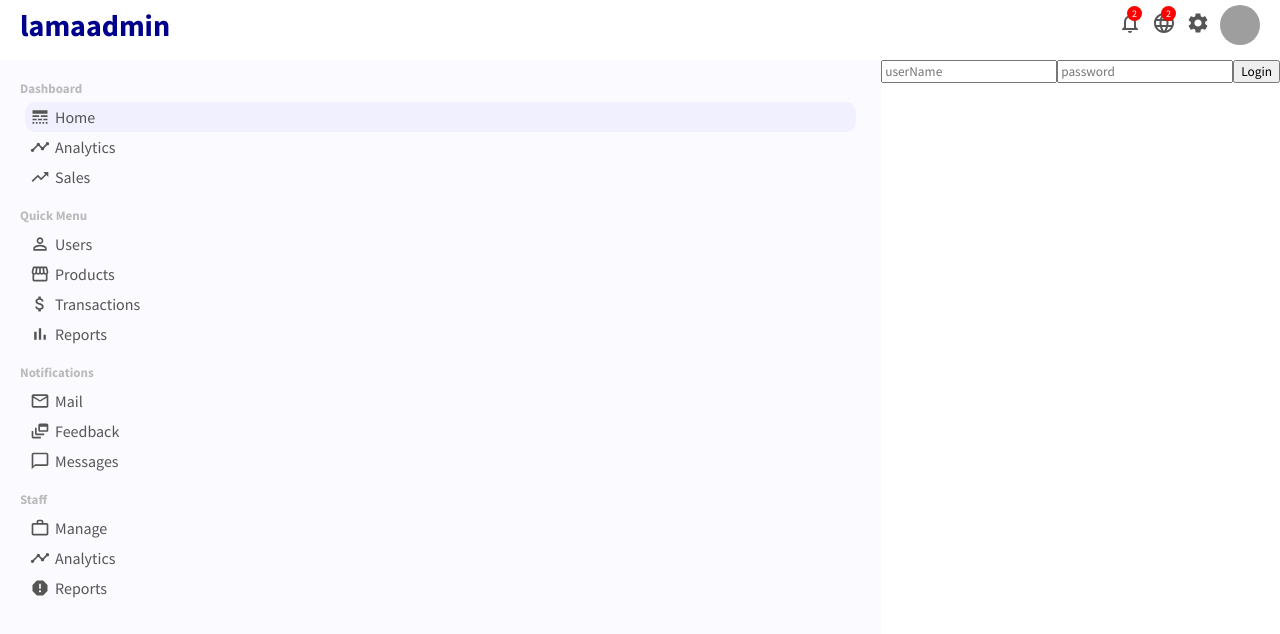
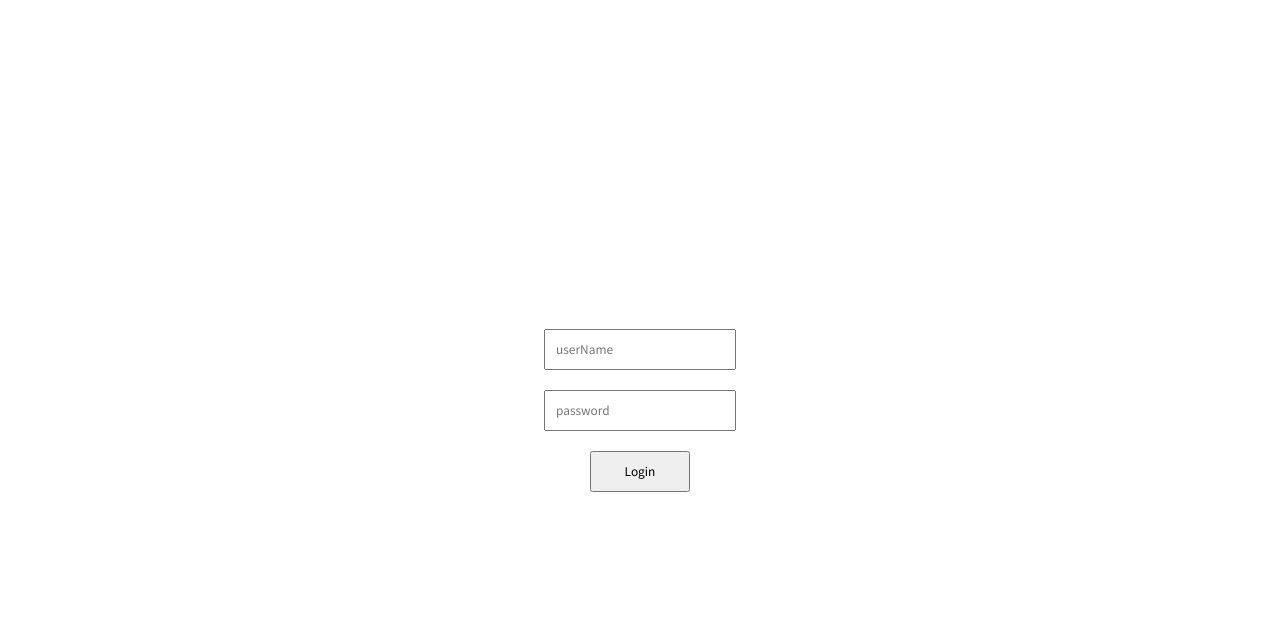
Before and after one commit to uchendu1/fullStackShoppingAsAnAdmin, a React (Create React App) app: page /login in a window 1280 px wide. Shown: the top 634 px of the page. Built offline with nearby package versions, Linux system fonts and the light colour scheme; grey boxes are pictures that could not be loaded.

Commit message:
dynamically rendering layouts

```diff
--- a/src/App.js
+++ b/src/App.js
@@ -1,5 +1,4 @@
-import Sidebar from "./components/sidebar/Sidebar";
-import Topbar from "./components/topbar/Topbar";
+
 import "./App.css";
 import Home from "./pages/home/Home";
 import { BrowserRouter as Router, Routes, Route } from "react-router-dom";
@@ -9,29 +8,54 @@ import NewUser from "./pages/newUser/NewUser";
 import ProductList from "./pages/productList/ProductList";
 import Product from "./pages/product/Product";
 import NewProduct from "./pages/newProduct/NewProduct";
-import Login from "./pages/Login/Login"
+import Login from "./pages/Login/Login";
 
 function App() {
+
+
   return (
     <Router>
-      <Topbar />
-      <div className="container">
-        <Sidebar />
+      {/* <Topbar /> */}
+       <div className="container">
+         {/* <Sidebar />  */}
         <Routes>
           <Route exact path="/" element={<Home />} />
 
-          <Route exact path="/users" element={<UserList />} />
-          <Route exact path="/user/:userId" element={<User />} />
-          <Route exact path="/newUser" element={<NewUser />} />
-          <Route exact path="/products" element={<ProductList />} />
-          <Route exact path="/product/:productId" element={<Product />} />
-          <Route exact path="/newproduct" element={<NewProduct />} />
-          <Route exact path="/login" element={<Login />} />
+          <Route  path="/users" element={<UserList />} />
+          <Route  path="/user/:userId" element={<User />} />
+          <Route  path="/newUser" element={<NewUser />} />
+          <Route  path="/products" element={<ProductList />} />
+          <Route  path="/product/:productId" element={<Product />} />
+          <Route  path="/newproduct" element={<NewProduct />} />
+          <Route  path="/login" element={<Login />} />
 
         </Routes>
-      </div>
+       </div>
     </Router>
   );
 }
 
+// function App() {
+//   return (
+//     <Router>
+//       <Routes>
+//         <Route exact path="/login" element={<Login />} />
+
+//         <Topbar />
+//         <div className="container">
+//           <Sidebar />
+//           <Route exact path="/" element={<Home />} />
+
+//           <Route exact path="/users" element={<UserList />} />
+//           <Route exact path="/user/:userId" element={<User />} />
+//           <Route exact path="/newUser" element={<NewUser />} />
+//           <Route exact path="/products" element={<ProductList />} />
+//           <Route exact path="/product/:productId" element={<Product />} />
+//           <Route exact path="/newproduct" element={<NewProduct />} />
+//         </div>
+//       </Routes>
+//     </Router>
+//   );
+// }
+
 export default App;
--- /dev/null
+++ b/src/components/layout/index.jsx
@@ -0,0 +1,18 @@
+import React from "react";
+import Topbar from "../topbar/Topbar";
+import SideBar from "../sidebar/Sidebar";
+
+const index = ({ children, ...props }) => {
+  return (
+    <div className="">
+      <Topbar />
+      <div className="container">
+        <SideBar />
+
+        {children}
+      </div>
+    </div>
+  );
+};
+
+export default index;
--- a/src/components/sidebar/Sidebar.jsx
+++ b/src/components/sidebar/Sidebar.jsx
@@ -15,7 +15,7 @@ import {
 } from "@material-ui/icons";
 import { Link } from "react-router-dom";
 
-export default function Sidebar() {
+export default function Sidebar({props}) {
   return (
     <div className="sidebar">
       <div className="sidebarWrapper">
--- a/src/components/topbar/Topbar.jsx
+++ b/src/components/topbar/Topbar.jsx
@@ -2,12 +2,12 @@ import React from "react";
 import "./topbar.css";
 import { NotificationsNone, Language, Settings } from "@material-ui/icons";
 
-export default function Topbar() {
+export default function Topbar({props}) {
   return (
     <div className="topbar">
       <div className="topbarWrapper">
         <div className="topLeft">
-          <span className="logo">lamaadmin</span>
+          <span className="logo">lAA</span>
         </div>
         <div className="topRight">
           <div className="topbarIconContainer">
--- a/src/pages/Login/Login.jsx
+++ b/src/pages/Login/Login.jsx
@@ -3,27 +3,38 @@ import { useDispatch } from "react-redux";
 import { login } from "../../redux/apiCalls";
 
 const Login = () => {
+  const [userName, setUsername] = useState("");
+  const [password, setpassword] = useState("");
+  const dispatch = useDispatch();
+
   const handleClick = (e) => {
     e.preventDefault();
     login(dispatch, { userName, password });
   };
-  const [userName, setUsername] = useState("");
-  const [password, setpassword] = useState("");
-  const dispatch = useDispatch();
+  return (
+    <div style={{
+      height: "100vh",
+      display: "flex",
+      flexDirection: "column",
+      alignItems: "center",
+      justifyContent: "center",
+      flex: "2"
+    }}>
 
-  return (
-    <div>
+
       <input
+      style={{padding: 10, marginBottom: 20}}
         type="text"
         onChange={(e) => setUsername(e.target.value)}
         placeholder="userName"
       />
       <input
-        type="text"
+      style={{padding: 10, marginBottom: 20}}
+        type="password"
         onChange={(e) => setpassword(e.target.value)}
         placeholder="password"
       />
-      <button onClick={handleClick}>Login</button>
+      <button onClick={handleClick} style={{padding: 10, width: 100}}>Login</button>
     </div>
   );
 };
--- a/src/pages/home/Home.jsx
+++ b/src/pages/home/Home.jsx
@@ -1,5 +1,6 @@
 import Chart from "../../components/chart/Chart";
 import FeaturedInfo from "../../components/featuredInfo/FeaturedInfo";
+import Layout from "../../components/layout";
 import "./home.css";
 import { userData } from "../../dummyData";
 import WidgetSm from "../../components/widgetSm/WidgetSm";
@@ -7,13 +8,20 @@ import WidgetLg from "../../components/widgetLg/WidgetLg";
 
 export default function Home() {
   return (
-    <div className="home">
-      <FeaturedInfo />
-      <Chart data={userData} title="User Analytics" grid dataKey="Active User"/>
-      <div className="homeWidgets">
-        <WidgetSm/>
-        <WidgetLg/>
+    <Layout>
+      <div className="home">
+        <FeaturedInfo />
+        <Chart
+          data={userData}
+          title="User Analytics"
+          grid
+          dataKey="Active User"
+        />
+        <div className="homeWidgets">
+          <WidgetSm />
+          <WidgetLg />
+        </div>
       </div>
-    </div>
+    </Layout>
   );
 }
--- a/src/requestMethods.js
+++ b/src/requestMethods.js
@@ -1,7 +1,10 @@
 import axios from "axios";
 
 export const BASE_URL = "http://localhost:5000/api";
-const TOKEN = "eyJhbGciOiJIUzI1NiIsInR5cCI6IkpXVCJ9.eyJpZCI6IjYzNDkzODgxZTNjZjM1NzAzZDRhMDdlNSIsImlzQWRtaW4iOnRydWUsImlhdCI6MTY2NTc0MzA4MSwiZXhwIjoxNjY2MzQ3ODgxfQ.vI9WaYLmRIyNngLyrdNBgIPD7nRegEDSfuJ3OYh8bSI"
+//const TOKEN = "eyJhbGciOiJIUzI1NiIsInR5cCI6IkpXVCJ9.eyJpZCI6IjYzNDkzODgxZTNjZjM1NzAzZDRhMDdlNSIsImlzQWRtaW4iOnRydWUsImlhdCI6MTY2NTc0MzA4MSwiZXhwIjoxNjY2MzQ3ODgxfQ.vI9WaYLmRIyNngLyrdNBgIPD7nRegEDSfuJ3OYh8bSI"
+const TOKEN = " "
+console.log(JSON.parse(localStorage.getItem("persist:root")))
+
 
 export const publicRequest = axios.create({
     baseUrl: BASE_URL,
```
